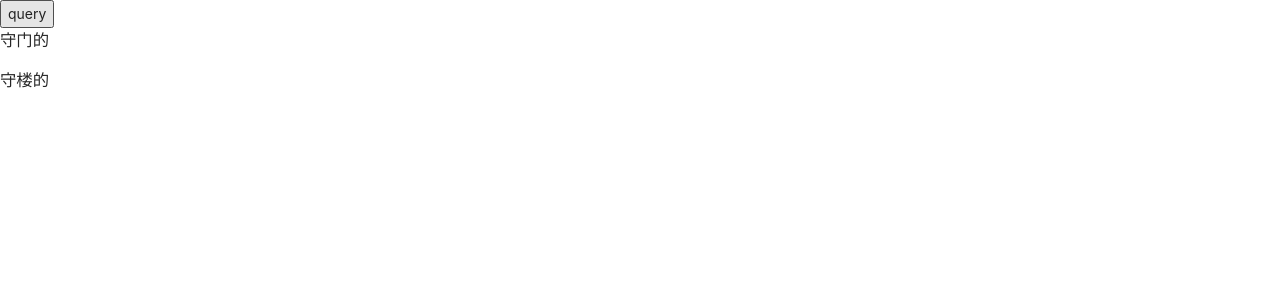
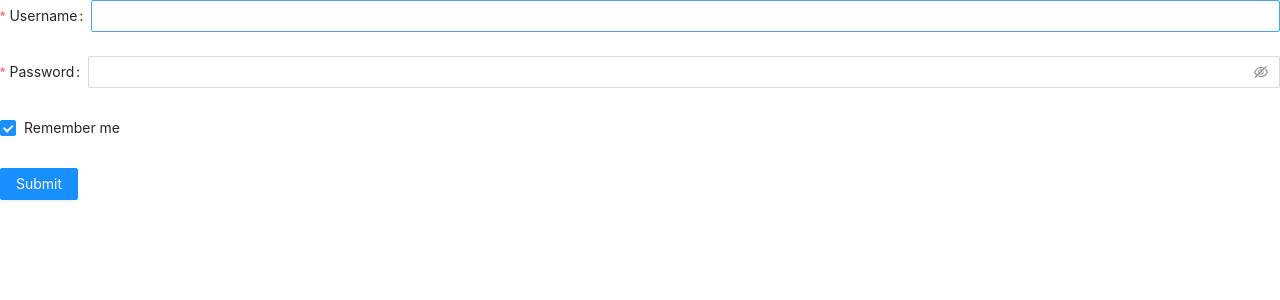
Before and after one commit to xinleibird/test-async-redux, a React (Create React App) app: page /login in a window 1280 px wide. Shown: the top 300 px of the page. Built offline with nearby package versions, Linux system fonts and the light colour scheme.

Commit message:
11.28.test

```diff
--- a/src/App.js
+++ b/src/App.js
@@ -1,51 +1,20 @@
 import React from 'react';
 import './App.css';
-import { Provider, useDispatch, useSelector } from 'react-redux';
+import { Provider } from 'react-redux';
 import configureStore, { history } from './configureStore';
 import { Route } from 'react-router';
 import { ConnectedRouter } from 'connected-react-router';
-import { queryOfficerList } from './actions/officer';
+import Login from './pages/login';
+import UserInfo from './pages/user';
 
 const store = configureStore({});
-
-const Test = () => {
-  const dispatch = useDispatch();
-  const { officerList } = useSelector(({ officerList }) => {
-    return { officerList };
-  });
-
-  const { atDoor, atBuilding } = officerList;
-  return (
-    <>
-      <button
-        onClick={() => {
-          dispatch(queryOfficerList());
-        }}
-      >
-        query
-      </button>
-      <h3>守门的</h3>
-      <ul>
-        {Object.entries(atDoor).map(([key, value]) => {
-          return <li key={key}>{value.name}</li>;
-        })}
-      </ul>
-      <h3>守楼的</h3>
-      <ul>
-        {Object.entries(atBuilding).map(([key, value]) => {
-          return <li key={key}>{value.name}</li>;
-        })}
-      </ul>
-    </>
-  );
-};
-
 const App = () => {
   return (
     <Provider store={store}>
       <ConnectedRouter history={history}>
         <>
-          <Route component={Test} />
+          <Route path="/user" exact component={UserInfo} />
+          <Route component={Login} />
         </>
       </ConnectedRouter>
     </Provider>
--- /dev/null
+++ b/src/actions/index.js
@@ -0,0 +1 @@
+export { checkUserState, queryUserLogin } from './user';
--- /dev/null
+++ b/src/actions/user.js
@@ -0,0 +1,24 @@
+export const checkUserState = (result) => {
+  return {
+    type: 'CHECK_USER_STATE',
+    result,
+  };
+};
+
+export const queryUserLogin = (data) => {
+  return async (dispatch) => {
+    const myHeaders = new Headers();
+    myHeaders.append('Content-Type', 'application/x-www-form-urlencoded');
+    // myHeaders.append('Access-Control-Allow-Origin', '*');
+
+    const response = await fetch('http://192.168.110.139:9000/login', {
+      method: 'POST',
+      headers: myHeaders,
+      body: new URLSearchParams(data),
+      mode: 'cors',
+    });
+    const json = await response.json();
+
+    dispatch(checkUserState(json));
+  };
+};
--- /dev/null
+++ b/src/pages/login/index.js
@@ -0,0 +1,67 @@
+import { Button, Form, Input, Checkbox } from 'antd';
+import { push } from 'connected-react-router';
+import { useEffect } from 'react';
+import { useDispatch, useSelector } from 'react-redux';
+import { queryUserLogin } from '../../actions';
+
+const Login = () => {
+  const login = useSelector(({ login }) => {
+    return login;
+  });
+  const dispatch = useDispatch();
+
+  useEffect(() => {
+    // if (!login.expired) {
+    //   dispatch(push('/user'));
+    // }
+  });
+  return (
+    <Form
+      name="basic"
+      initialValues={{
+        remember: true,
+      }}
+      onFinish={(value) => {
+        dispatch(queryUserLogin(value));
+      }}
+    >
+      <Form.Item
+        label="Username"
+        name="username"
+        rules={[
+          {
+            required: true,
+            message: 'Please input your username!',
+          },
+        ]}
+      >
+        <Input />
+      </Form.Item>
+
+      <Form.Item
+        label="Password"
+        name="password"
+        rules={[
+          {
+            required: true,
+            message: 'Please input your password!',
+          },
+        ]}
+      >
+        <Input.Password />
+      </Form.Item>
+
+      <Form.Item name="remember" valuePropName="checked">
+        <Checkbox>Remember me</Checkbox>
+      </Form.Item>
+
+      <Form.Item>
+        <Button type="primary" htmlType="submit">
+          Submit
+        </Button>
+      </Form.Item>
+    </Form>
+  );
+};
+
+export default Login;
--- /dev/null
+++ b/src/pages/user/index.js
@@ -0,0 +1,11 @@
+import React from 'react';
+import { useSelector } from 'react-redux';
+
+const UserInfo = () => {
+  const login = useSelector(({ login }) => {
+    return login;
+  });
+  return <p>{`${login}`}</p>;
+};
+
+export default UserInfo;
--- a/src/reducers/index.js
+++ b/src/reducers/index.js
@@ -1,11 +1,13 @@
 import { combineReducers } from 'redux';
 import { connectRouter } from 'connected-react-router';
 import { officerList } from './officer';
+import { login } from './user';
 
 const createRootReducers = (history) => {
   return combineReducers({
     router: connectRouter(history),
     officerList,
+    login,
   });
 };
 
--- /dev/null
+++ b/src/reducers/user.js
@@ -0,0 +1,20 @@
+export const login = (state = { role: [], username: '', name: '', expired: true }, action) => {
+  switch (action.type) {
+    case 'CHECK_USER_STATE': {
+      const { result } = action;
+      if (result.success && result.errorCode === 200) {
+        const role = result.data.authorities.map((roleItem) => {
+          return roleItem.authority;
+        });
+
+        const { name } = result.data;
+        const { username, credentialsNonExpired } = result.data.principal;
+        return { ...state, role, name, username, expired: !credentialsNonExpired };
+      }
+      return { ...state };
+    }
+
+    default:
+      return state;
+  }
+};
```
Also changed, not shown: test.js (+19 -4 lines).
